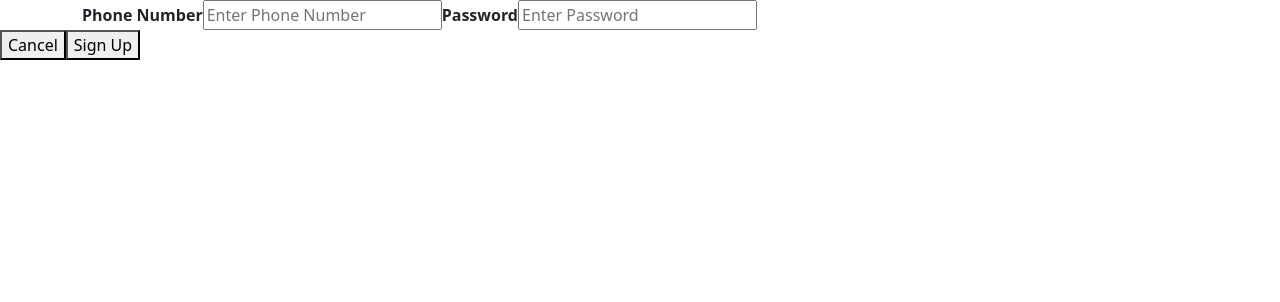
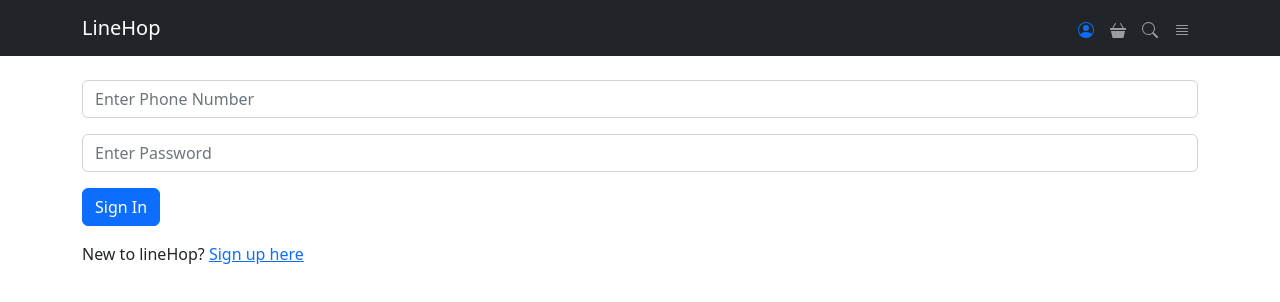
Before and after one commit to kimberlyamaya/lineHop, a React (Create React App) app in the folder my-app/: page /signin in a window 1280 px wide. Shown: the top 302 px of the page. Built offline with nearby package versions, Linux system fonts and the light colour scheme.

Commit message:
built signin page

```diff
--- a/my-app/src/components/Signin/index.js
+++ b/my-app/src/components/Signin/index.js
@@ -1,24 +1,32 @@
 import React from 'react';
+import Header from '../header';
+// import Footer from '../footer';
 
-function Signup () {
+function Signin () {
     return (
-        <section>
-           <form>
-              <div class="container">
-                <label for="phone"><b>Phone Number</b></label>
-                <input type="number" placeholder="Enter Phone Number" name="phoneNumber" required></input>
-
-                <label for="password"><b>Password</b></label>
-                <input type="password" placeholder="Enter Password" name="pass" required></input>
+        <div>
+          <Header />
+          <br></br>
+          <div class="container">
+            <form>
+              <div class="mb-3">
+                <input class="form-control" type="number" placeholder="Enter Phone Number" name="phoneNumber" required></input>
               </div>
-
-              <div class="clearfix">
-                <button type="button" class="cancelbtn">Cancel</button>
-                <button type="submit" class="signupbtn">Sign Up</button>
+              <div class="mb-3">
+                <input class="form-control" type="password" placeholder="Enter Password" name="pass" required></input>
               </div>
-          </form>
-        </section>
+              <div class="mb-3">
+              {/* I need to get this button centered to match home page */}
+              <button type="submit" class="btn btn-primary">Sign In</button>
+              </div>
+              <div class="mb-3">
+                <p>New to lineHop?  <a href="/signup">Sign up here</a></p>
+              </div>
+            </form>
+          </div>
+          {/* <Footer />   */}
+        </div>
     )
 }
 
-export default Signup;
+export default Signin;
```
